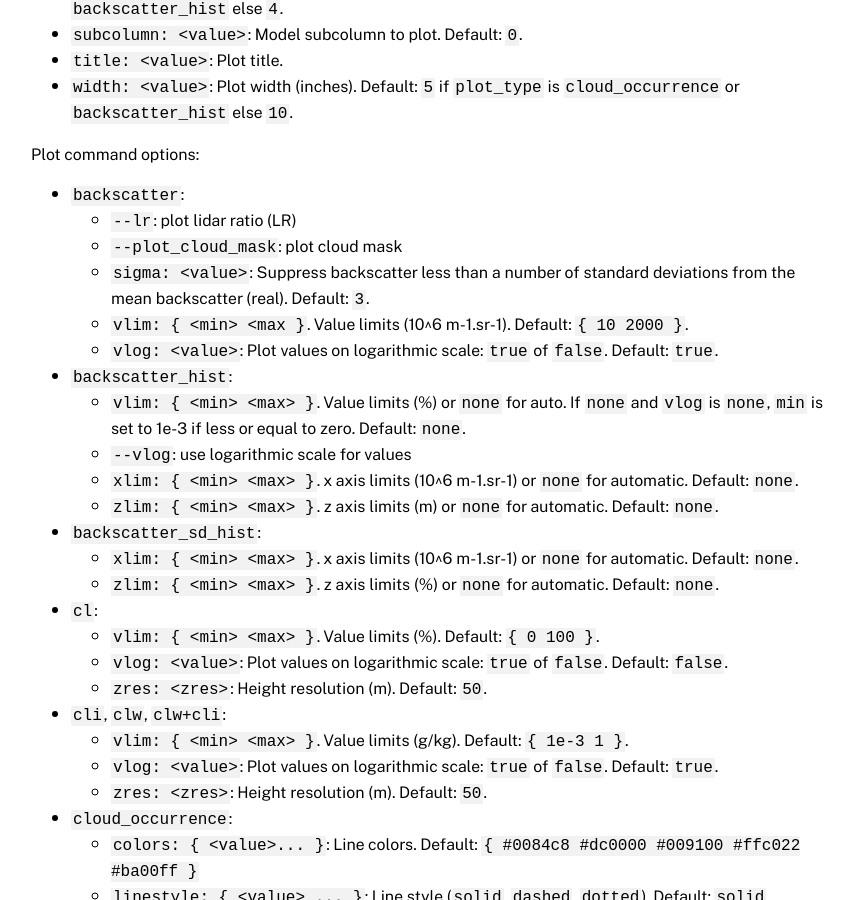
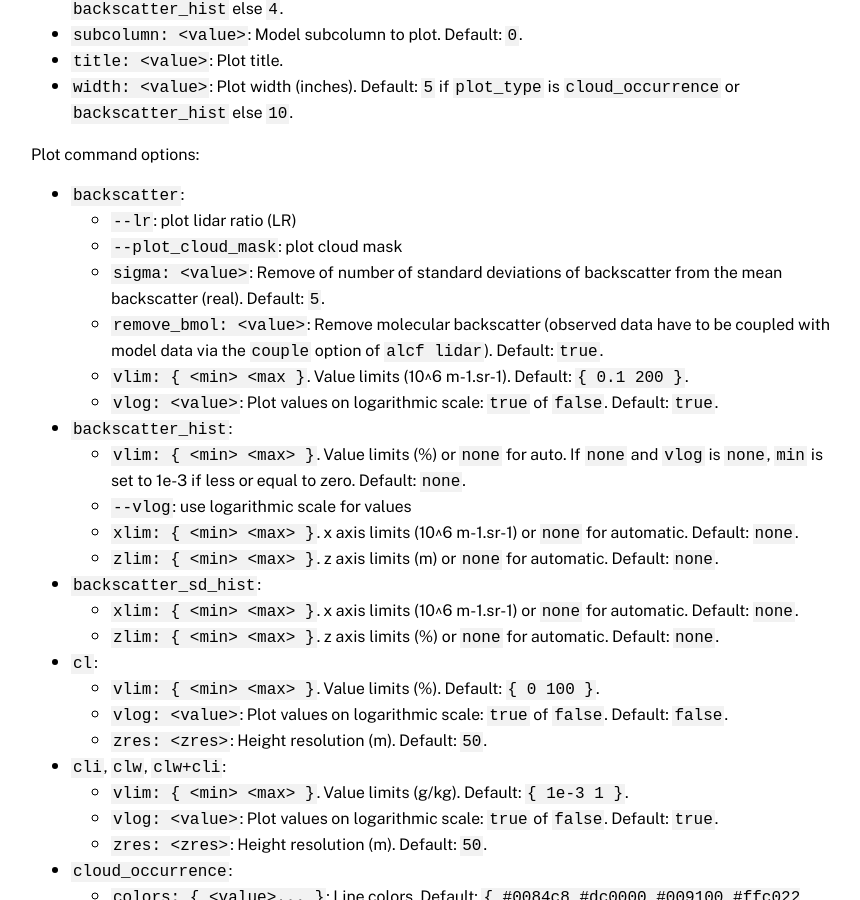
Before and after one commit to alcf-lidar/alcf-lidar.github.io, a Jekyll site: the page built from documentation/cli/cmd_plot.md, in a window 1280 px wide and 900 px high, scrolled down 1064 px. Shown: the whole window, without its empty margins (209-1069 px from the left). Built offline with Jekyll 4.4.1, drawn with Linux system fonts in a browser that asks for light colours.

Commit message:
Update plot documentation

```diff
--- a/_includes/cmd_plot.md
+++ b/_includes/cmd_plot.md
@@ -40,10 +40,13 @@ Plot command options:
 - `backscatter`:
     - `--lr`: plot lidar ratio (LR)
     - `--plot_cloud_mask`: plot cloud mask
-    - `sigma: <value>`: Suppress backscatter less than a number of standard deviations
-        from the mean backscatter (real). Default: `3`.
+    - `sigma: <value>`: Remove of number of standard deviations of backscatter
+        from the mean backscatter (real). Default: `5`.
+    - `remove_bmol: <value>`: Remove molecular backscatter (observed data have
+        to be coupled with model data via the `couple` option of `alcf lidar`).
+        Default: `true`.
     - `vlim: { <min> <max }`. Value limits (10^6 m-1.sr-1).
-        Default: `{ 10 2000 }`.
+        Default: `{ 0.1 200 }`.
     - `vlog: <value>`: Plot values on logarithmic scale: `true` of `false`.
         Default: `true`.
 - `backscatter_hist`:
```
